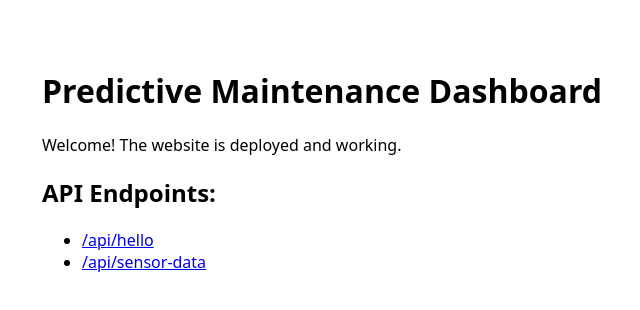
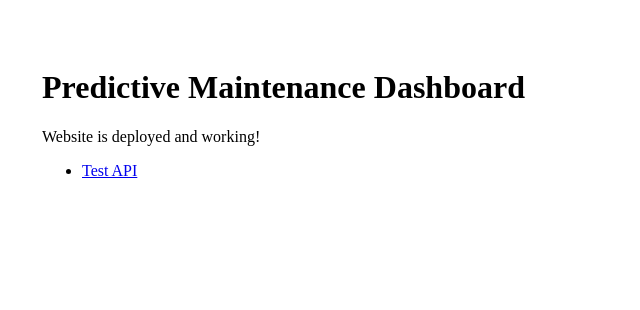
Before and after one commit to Yash5247/Tata_power_project, a Next.js app: page / in a window 1280 px wide. Shown: the top 310 px of the page, without its empty margins (6-646 px from the left). Built offline with nearby package versions, Linux system fonts and the light colour scheme.

Commit message:
Fix: add next-env.d.ts, simplify all files to absolute minimum

```diff
--- a/app/layout.tsx
+++ b/app/layout.tsx
@@ -1,7 +1,7 @@
 export default function RootLayout({
   children,
 }: {
-  children: React.ReactNode;
+  children: React.ReactNode
 }) {
   return (
     <html lang="en">
--- a/app/page.tsx
+++ b/app/page.tsx
@@ -1,15 +1,11 @@
 export default function HomePage() {
   return (
-    <div style={{ padding: 40, fontFamily: 'system-ui' }}>
+    <div style={{ padding: 40 }}>
       <h1>Predictive Maintenance Dashboard</h1>
-      <p>Welcome! The website is deployed and working.</p>
-      <div style={{ marginTop: 20 }}>
-        <h2>API Endpoints:</h2>
-        <ul>
-          <li><a href="/api/hello">/api/hello</a></li>
-          <li><a href="/api/sensor-data">/api/sensor-data</a></li>
-        </ul>
-      </div>
+      <p>Website is deployed and working!</p>
+      <ul>
+        <li><a href="/api/hello">Test API</a></li>
+      </ul>
     </div>
   );
 }
```
Also changed, not shown: tsconfig.json (+6 -1 lines), next-env.d.ts (added), 17 other files (tests, documents, lock files or other folders).
